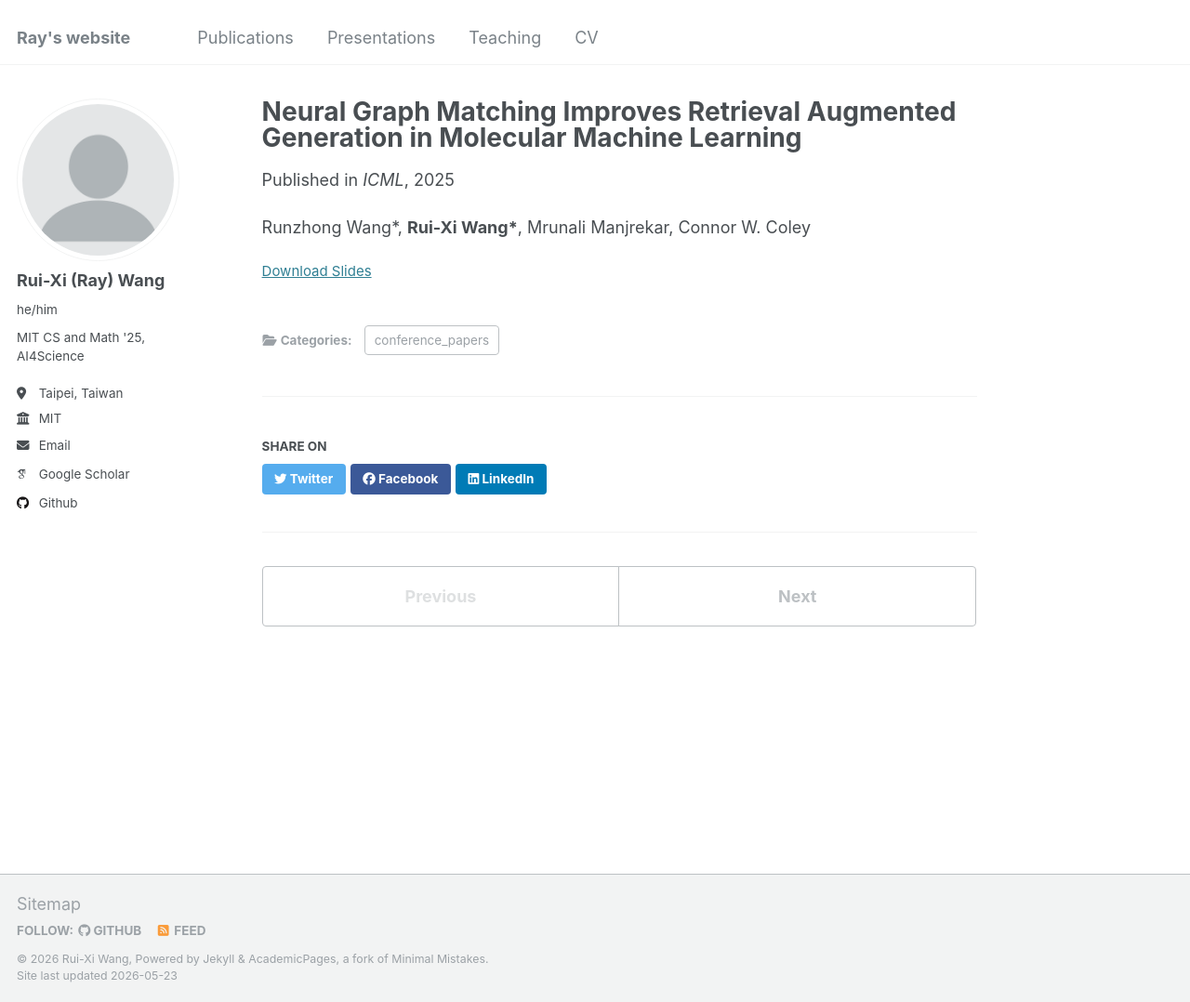
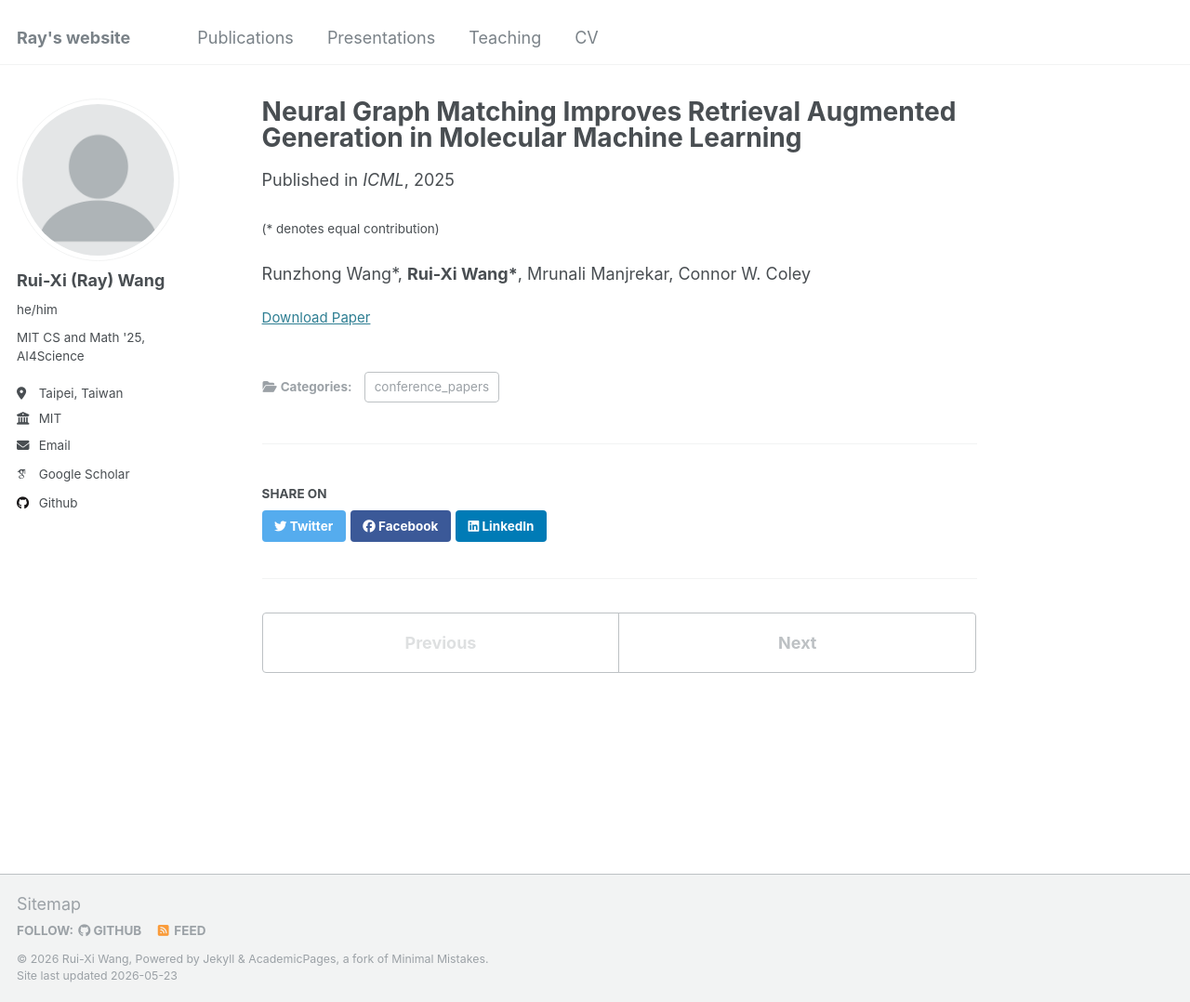
Before and after one commit to RuiXiWangTW/RuiXiWangTW.github.io, a Jekyll site: the page built from _publications/2025-05-01-MARASON.md, in a window 1280 px wide and 1078 px high. Shown: the whole window at 93% size. Built offline with Jekyll 4.4.1, drawn with Linux system fonts in a browser that asks for light colours; some web fonts are replaced.

Commit message:
fix equal contributions

```diff
--- a/_includes/archive-single.html
+++ b/_includes/archive-single.html
@@ -42,9 +42,6 @@
           <p> {{ post.type }}, <i>{{ post.venue }}</i>, {{ post.date | default: "1900-01-01" | date: "%Y" }} </p>
         {% elsif post.collection == 'publications' %}
           <p>Published in <i>{{ post.venue }}</i>, {{ post.date | default: "1900-01-01" | date: "%Y" }} </p>
-          {% if post.content contains '\*' %}
-            <p><small>(* denotes equal contribution)</small></p>
-          {% endif %}
         {% elsif post.date %}
          <p class="page__date"><strong><i class="fa fa-fw fa-calendar" aria-hidden="true"></i> {{ site.data.ui-text[site.locale].date_label | default: "Published:" }}</strong> <time datetime="{{ post.date | default: "1900-01-01" | date_to_xmlschema }}">{{ post.date | default: "1900-01-01" | date: "%B %d, %Y" }}</time></p>
         {% endif %}
--- a/_layouts/single.html
+++ b/_layouts/single.html
@@ -42,7 +42,7 @@ layout: default
           <p class="page__date"><strong><i class="fa fa-fw fa-calendar" aria-hidden="true"></i> {{ site.data.ui-text[site.locale].date_label | default: "Published:" }}</strong> <time datetime="{{ page.date | date_to_xmlschema }}">{{ page.date | default: "1900-01-01" | date: "%B %d, %Y" }}</time></p>
         {% endif %}
 
-        {% if page.collection == 'publications' and page.content contains '\*' %}
+        {% if page.collection == 'publications' and page.equal_contribution %}
           <p><small>(* denotes equal contribution)</small></p>
         {% endif %}
         </header>
@@ -59,6 +59,10 @@ layout: default
           <p style="font-size: smaller">Recommended citation: {{ page.citation }}<br /><a href="{{ page.slidesurl }}">Download Slides</a></p>
         {% elsif page.citation %}
           <p style="font-size: smaller">Recommended citation: {{ page.citation }}</p>
+        {% elsif page.paperurl and page.slidesurl %}
+          <p style="font-size: smaller"><a href="{{ page.paperurl }}">Download Paper</a> | <a href="{{ page.slidesurl }}">Download Slides</a></p>
+        {% elsif page.paperurl %}
+          <p style="font-size: smaller"><a href="{{ page.paperurl }}">Download Paper</a></p>
         {% elsif page.slidesurl %}
           <p style="font-size: smaller"><a href="{{ page.slidesurl }}">Download Slides</a></p>
         {% endif %}
```
Also changed, not shown: _publications/2025-05-01-MARASON.md (+1 -1 lines), _publications/2026-02-06-cell-jepa.md (+1 -0 lines).
